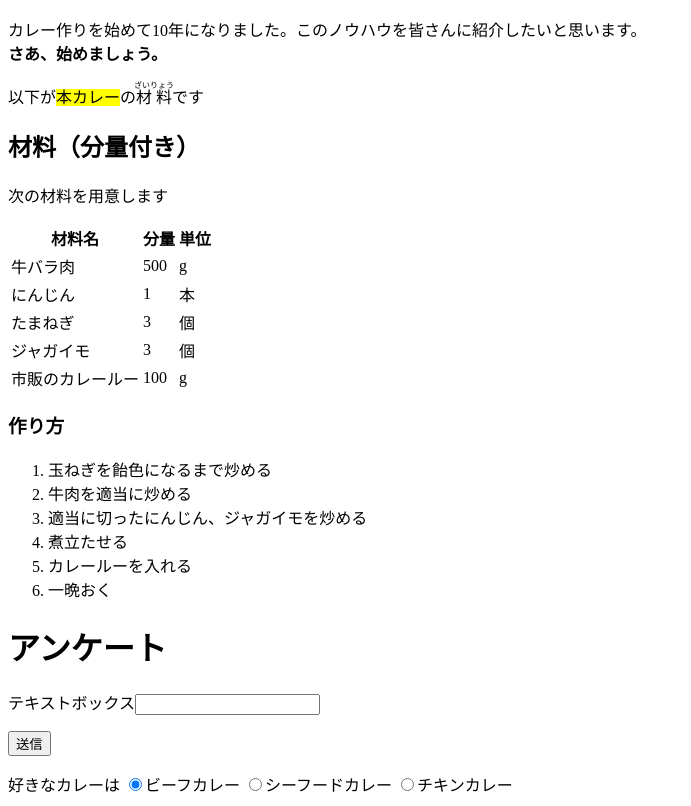
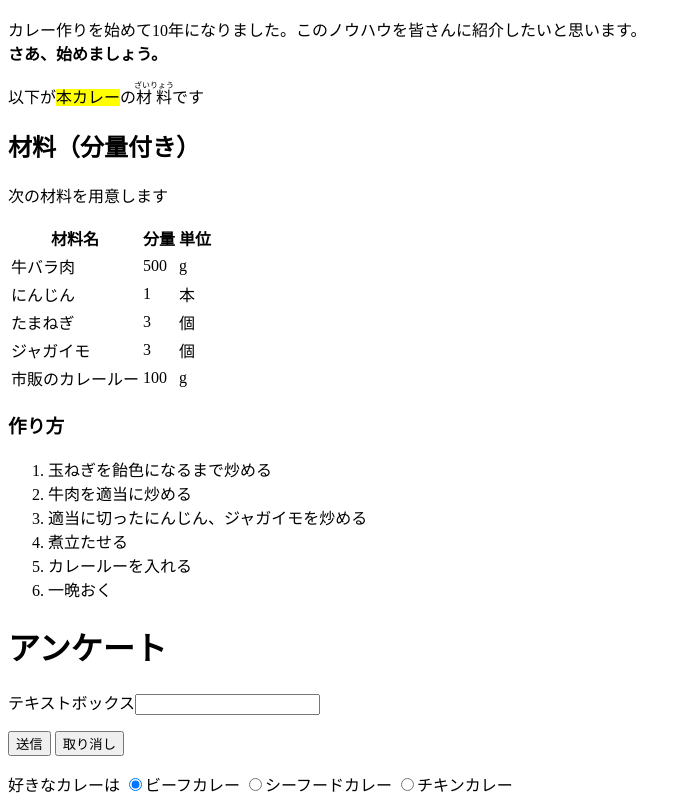
Before and after one commit to ldstassy/2016web1-5, a plain HTML site: page index.html in a window 1280 px wide. Shown: the part 146-952 px from the top of the page, without its empty margins (0-691 px from the left). Drawn offline with Linux system fonts and the light colour scheme.

Commit message:
Update index.html

```diff
--- a/index.html
+++ b/index.html
@@ -36,7 +36,7 @@
  <form id="top" action="#" method="post">
   <p>テキストボックス<input type="text" name="input1"></p>
   <p><input type="submit" value="送信">
-  <intput type="reset" value="取り消し"></p>
+  <input type="reset" value="取り消し"></p>
   <p>好きなカレーは
      <input type="radio" name="input11" value="beef" checked>ビーフカレー
      <input type="radio" name="input11" value="seafood">シーフードカレー
```
